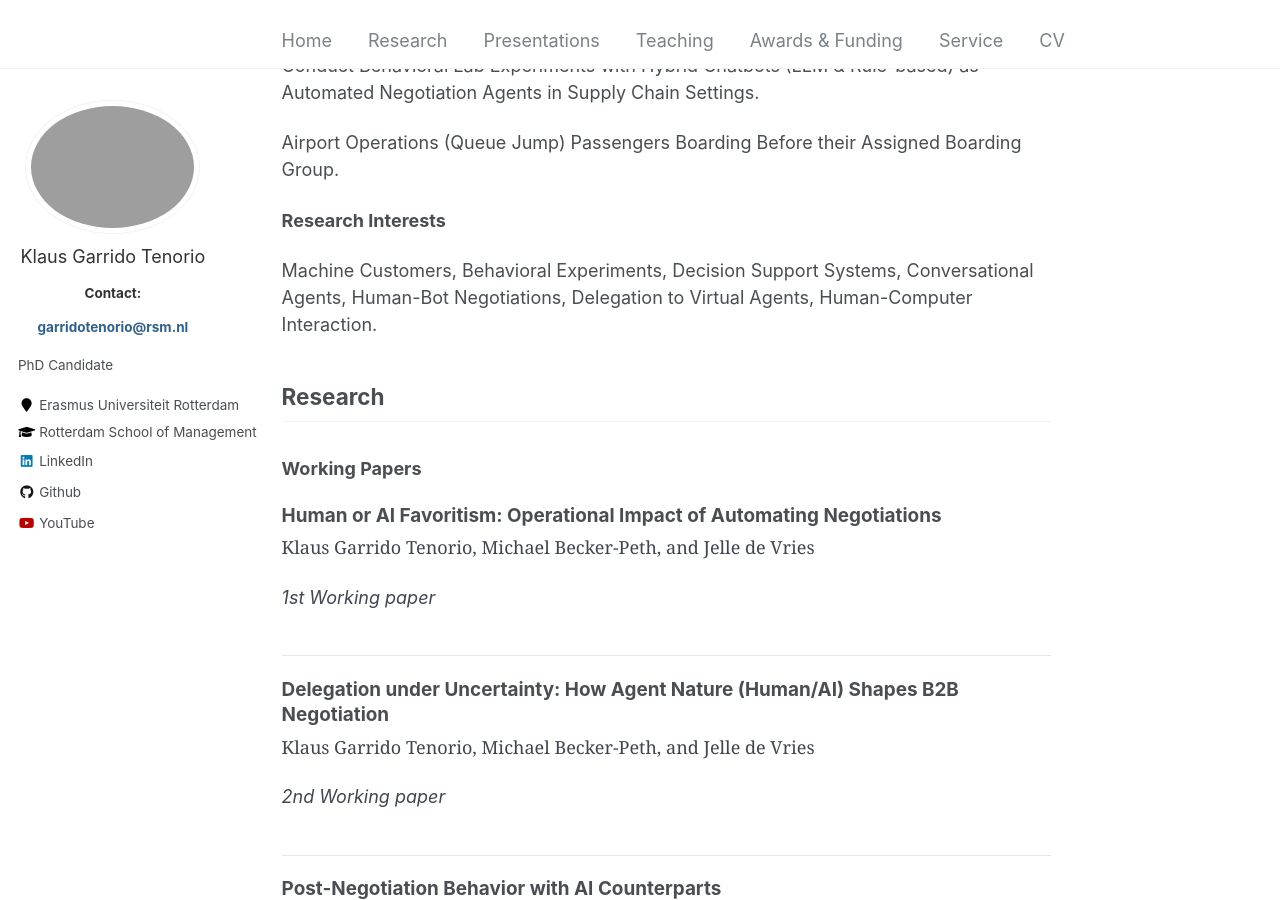
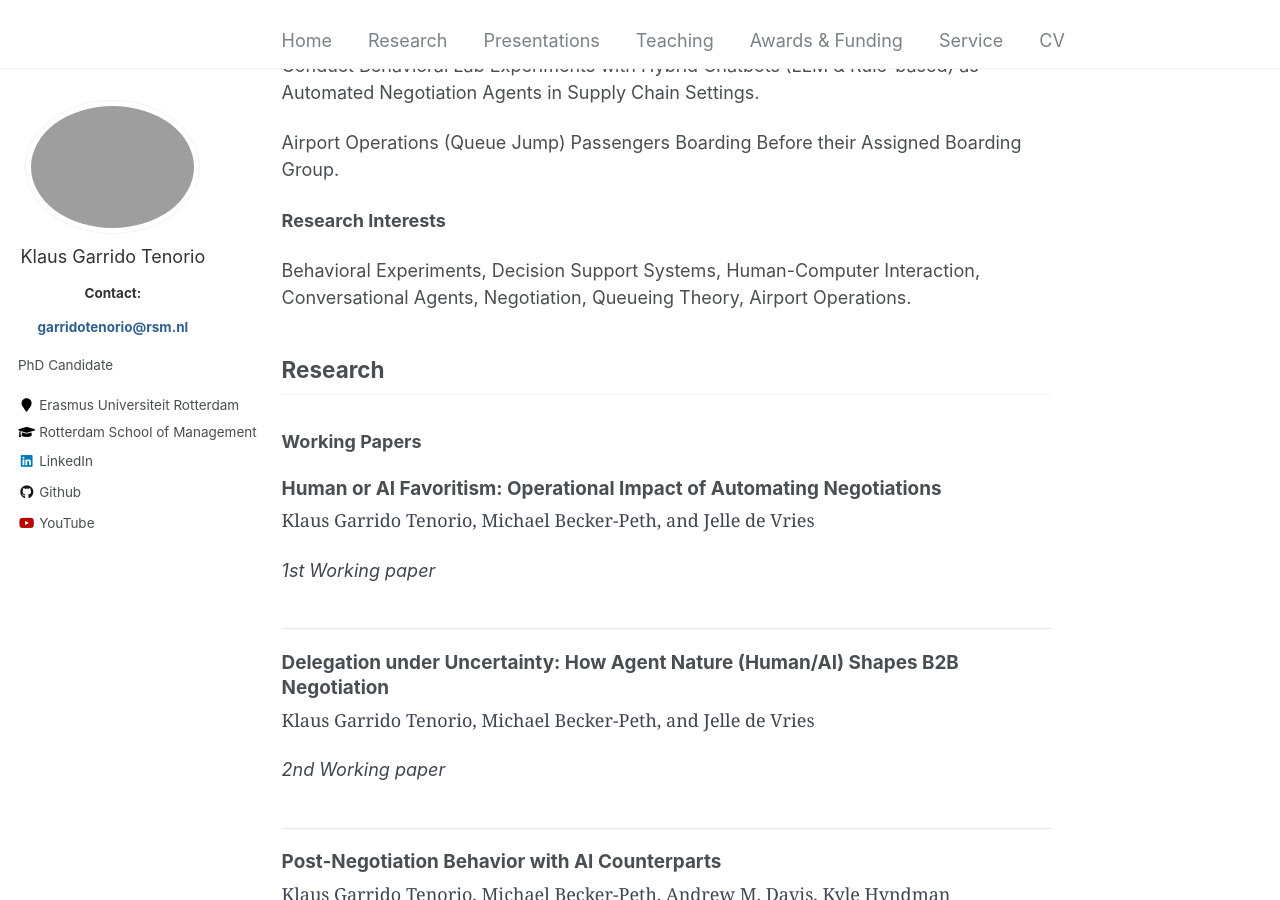
Before and after one commit to klausgarridotenorio/klausgarridotenorio.github.io, a Jekyll site: the page built from _pages/about.md, in a window 1280 px wide and 900 px high, scrolled down 497 px. Built offline with Jekyll 4.4.1, drawn with Linux system fonts in a browser that asks for light colours.

Commit message:
Revise research interests in about.md
Updated research interests to reflect current focus areas.

```diff
--- a/_pages/about.md
+++ b/_pages/about.md
@@ -23,7 +23,7 @@ Airport Operations (Queue Jump) Passengers Boarding Before their Assigned Boardi
 
 **Research Interests**
 
-Machine Customers, Behavioral Experiments, Decision Support Systems, Conversational Agents, Human-Bot Negotiations, Delegation to Virtual Agents, Human-Computer Interaction.
+Behavioral Experiments, Decision Support Systems,  Human-Computer Interaction, Conversational Agents, Negotiation, Queueing Theory, Airport Operations.
 
 ## Research
 
```
